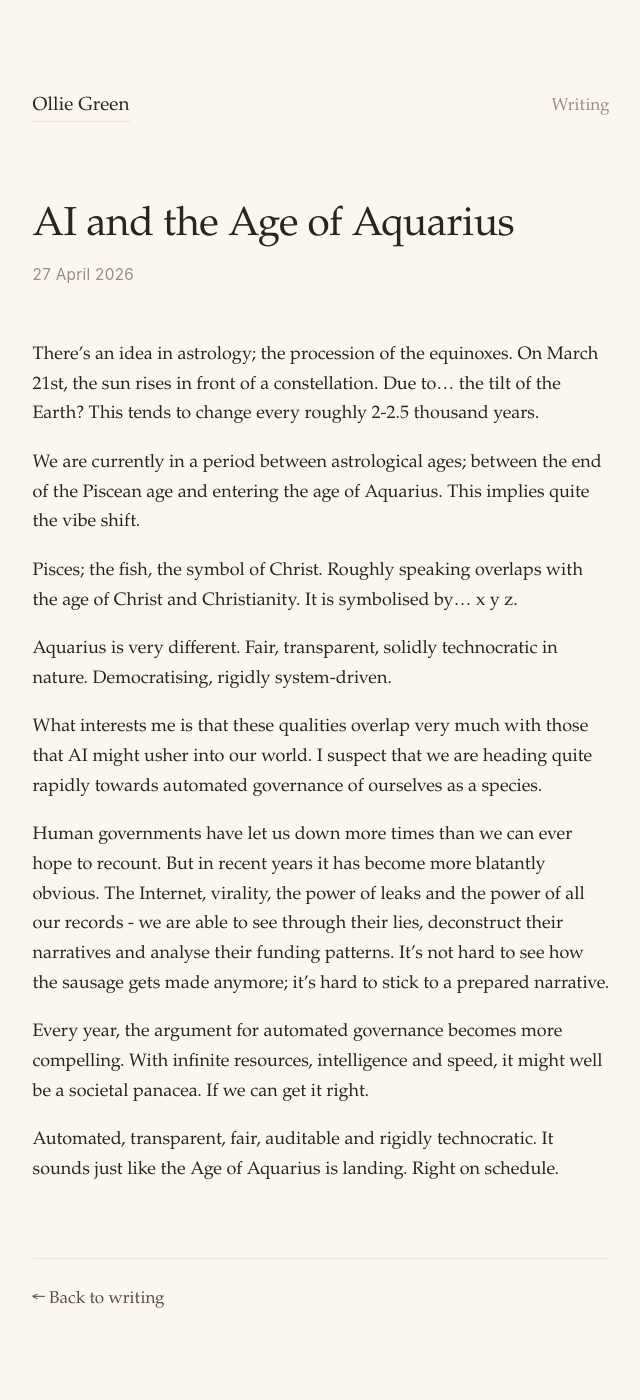
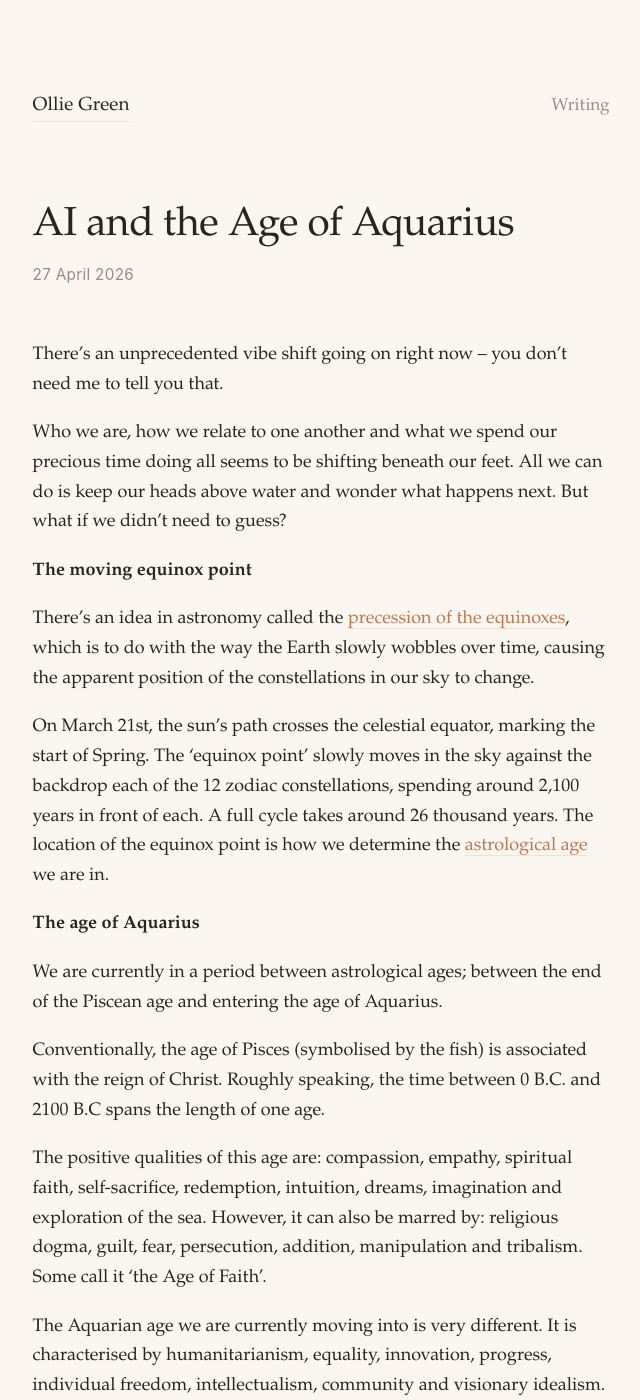
Before and after one commit to OliverEGreen/OliverEGreen.github.io, a Jekyll site: the page built from _posts/2026-04-27-AI-and-the-Age-of-Aquarius.md, in a window 1280 px wide and 1400 px high. Shown: the whole window, without its empty margins (319-959 px from the left). Built offline with Jekyll 4.4.1, drawn with Linux system fonts in a browser that asks for light colours; some of the changed text lies outside the part shown.

Commit message:
Updated aquarius post

```diff
--- a/_posts/2026-04-27-AI-and-the-Age-of-Aquarius.md
+++ b/_posts/2026-04-27-AI-and-the-Age-of-Aquarius.md
@@ -3,18 +3,34 @@
 date: 2026-04-27
 ---
 
-There's an idea in astrology; the procession of the equinoxes. On March 21st, the sun rises in front of a constellation. Due to... the tilt of the Earth? This tends to change every roughly 2-2.5 thousand years.
+There's an unprecedented vibe shift going on right now – you don't need me to tell you that.
 
-We are currently in a period between astrological ages; between the end of the Piscean age and entering the age of Aquarius. This implies quite the vibe shift.
+Who we are, how we relate to one another and what we spend our precious time doing all seems to be shifting beneath our feet. All we can do is keep our heads above water and wonder what happens next. But what if we didn't need to guess?
 
-Pisces; the fish, the symbol of Christ. Roughly speaking overlaps with the age of Christ and Christianity. It is symbolised by... x y z.
+**The moving equinox point**
 
-Aquarius is very different. Fair, transparent, solidly technocratic in nature. Democratising, rigidly system-driven.
+There's an idea in astronomy called the [precession of the equinoxes](https://en.wikipedia.org/wiki/Axial_precession), which is to do with the way the Earth slowly wobbles over time, causing the apparent position of the constellations in our sky to change.
 
-What interests me is that these qualities overlap very much with those that AI might usher into our world. I suspect that we are heading quite rapidly towards automated governance of ourselves as a species.
+On March 21st, the sun's path crosses the celestial equator, marking the start of Spring. The 'equinox point' slowly moves in the sky against the backdrop each of the 12 zodiac constellations, spending around 2,100 years in front of each. A full cycle takes around 26 thousand years. The location of the equinox point is how we determine the [astrological age](https://en.wikipedia.org/wiki/Astrological_age) we are in.
 
-Human governments have let us down more times than we can ever hope to recount. But in recent years it has become more blatantly obvious. The Internet, virality, the power of leaks and the power of all our records - we are able to see through their lies, deconstruct their narratives and analyse their funding patterns. It's not hard to see how the sausage gets made anymore; it's hard to stick to a prepared narrative.
+**The age of Aquarius**
 
-Every year, the argument for automated governance becomes more compelling. With infinite resources, intelligence and speed, it might well be a societal panacea. If we can get it right.
+We are currently in a period between astrological ages; between the end of the Piscean age and entering the age of Aquarius.
 
-Automated, transparent, fair, auditable and rigidly technocratic. It sounds just like the Age of Aquarius is landing. Right on schedule.
+Conventionally, the age of Pisces (symbolised by the fish) is associated with the reign of Christ. Roughly speaking, the time between 0 B.C. and 2100 B.C spans the length of one age.
+
+The positive qualities of this age are: compassion, empathy, spiritual faith, self-sacrifice, redemption, intuition, dreams, imagination and exploration of the sea. However, it can also be marred by: religious dogma, guilt, fear, persecution, addition, manipulation and tribalism. Some call it 'the Age of Faith'.
+
+The Aquarian age we are currently moving into is very different. It is characterised by humanitarianism, equality, innovation, progress, individual freedom, intellectualism, community and visionary idealism.
+
+Similarly, it has its downsides, which might be: emotional coldness, dehumanisation, elitism, alienation, sudden and disruptive change, naive utopianism and groupthink.
+
+**How AI fits into this picture**
+
+What interests me is that these Aquarian qualities overlap very much with those utopian AI visions seem to be ushering into our world. I suspect that we are heading quite rapidly towards automated governance of ourselves as a species, with all that it brings.
+
+The year is 2026, and human governments have let us down more times and in worse ways than we could have ever imagined. Power has always corrupted, but in recent years this has become more blatantly obvious. Armed with the Internet and the viral spread of leaked information, we are able to see past our leaders' lies, deconstruct their narratives and analyse their funding patterns. It's not hard to tell how the sausage gets made anymore.
+
+As ruled subjects in a so-called democracy, we feel tired and jaded with the system as a whole. It feels like no saviour is coming to put things right for us. The system itself is broken. Thus, every year, the argument for automated governance becomes more compelling. With infinite resources, intelligence and speed, it might well be a societal panacea – if we can get it right.
+
+An automated, transparent, fair, auditable and rigidly technocratic society. It feels a bit to me like the Age of Aquarius is approaching. Right on schedule.
```
Also changed, not shown: _posts/2026-04-27-mysteries-and-magics.md (+30 -14 lines).
